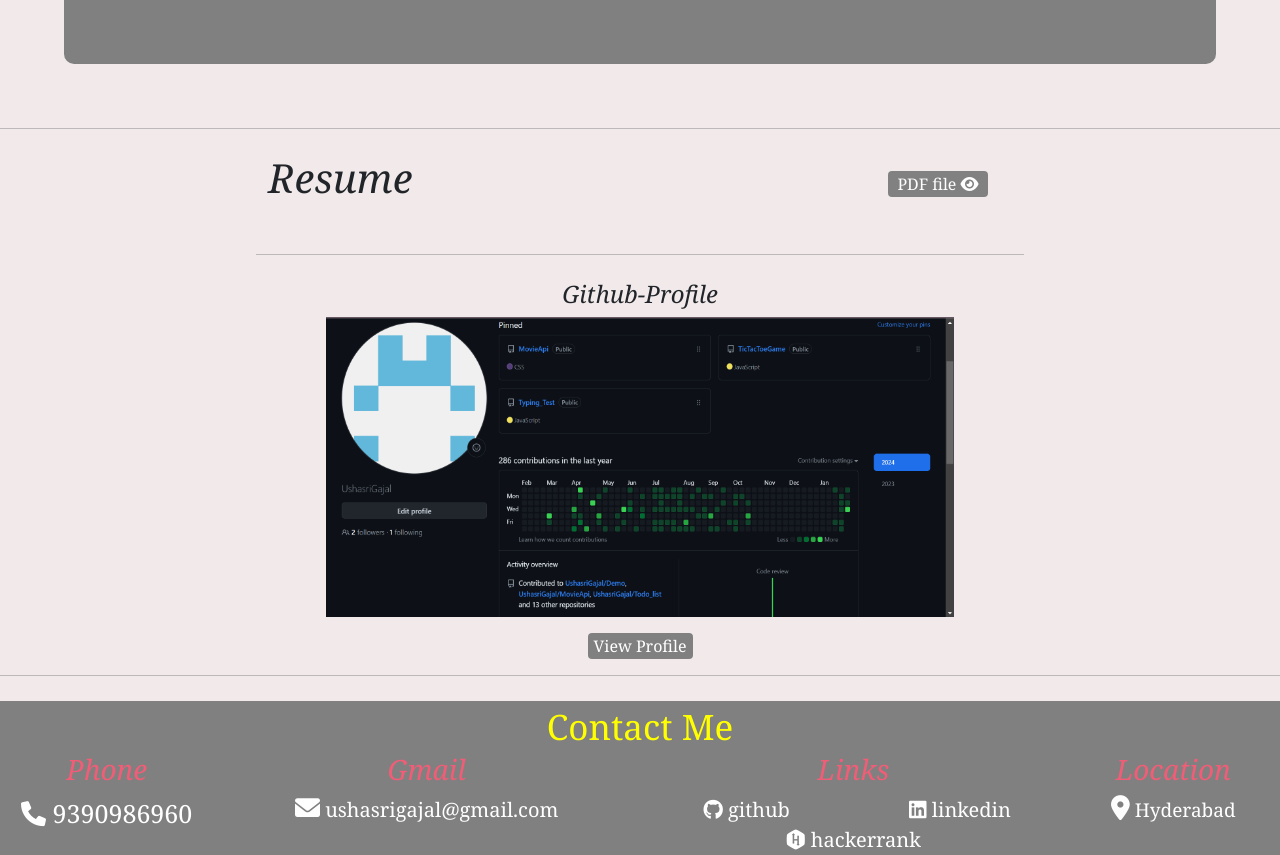
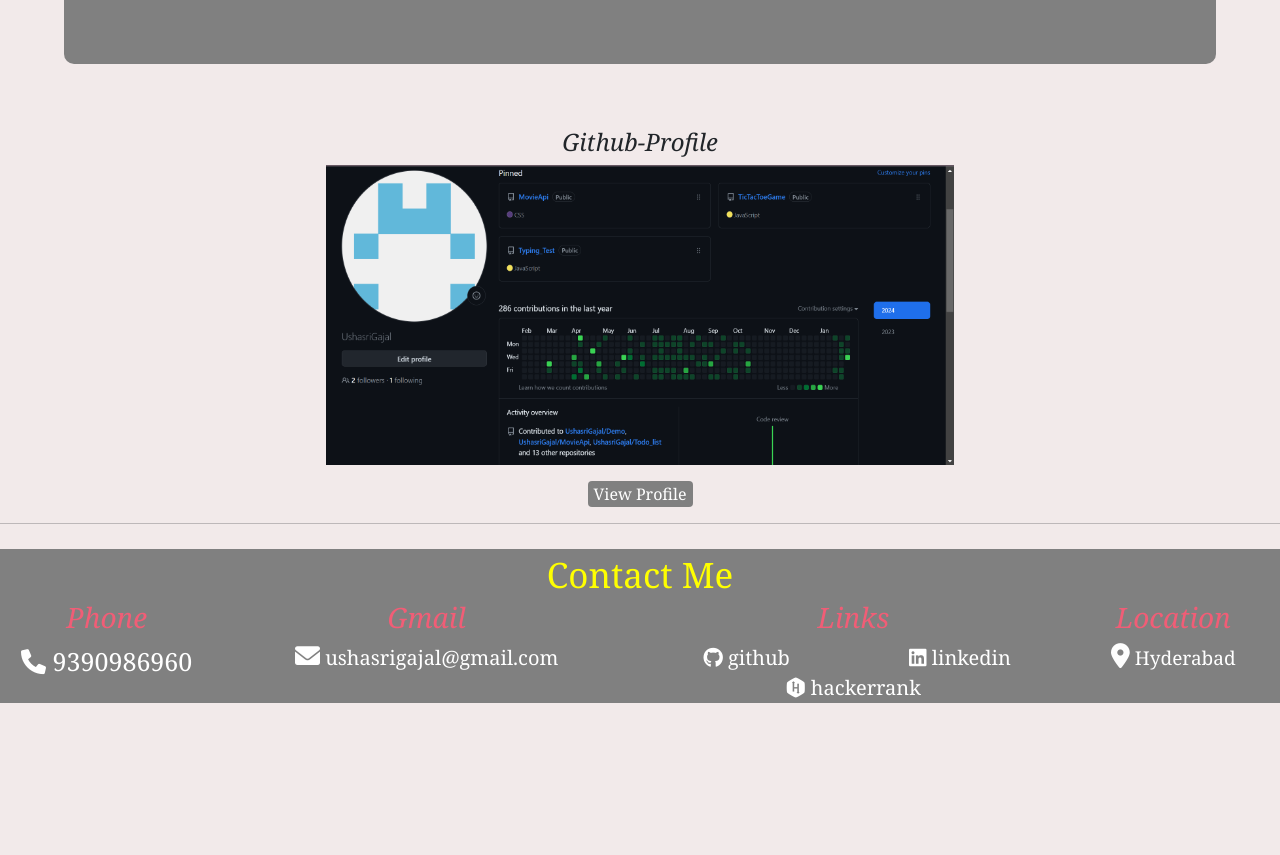
Before and after one commit to UshasriGajal/UshaProtfolio, a plain HTML site: page index.html in a window 1280 px wide. Shown: the part 1880-2735 px from the top of the page. After the commit the page ends 2583 px from the top, so only its background shows below. Drawn offline with nearby package versions, Linux system fonts and the light colour scheme; a small style sheet from the web is missing.

Commit message:
Update index.html

```diff
--- a/index.html
+++ b/index.html
@@ -45,7 +45,7 @@
                 <a class="nav-link" href="#skills">SKILLS</a>
               </li>
               <li class="nav-item">
-               <a class="nav-link" type="button" href="#Resume">RESUME</a>
+               <a href="https://drive.google.com/file/d/1mIMeLQOQsXjYGnT0vtTJfziaNPbUVmX4/view?usp=sharing" class="nav-link" type="button" href="#Resume">RESUME</a>
               </li>
               <li class="nav-item">
                 <a class="nav-link " type="button" onclick="Projects()" href="#Projects">PROJECTS</a>
@@ -272,26 +272,7 @@
 
         </div>
 
-        <div id="Resume"></div>
-        <div><hr></div>
-           <div class="row resume" id="Resume">
 
-            <div class="row resume-header">
-              <div class="col-6 pl-4">
-                <h1>Resume</h1>
-              </div>
-              <div class="pdf col-6">
-                <a class="fa-fade" href="https://drive.google.com/file/d/1mIMeLQOQsXjYGnT0vtTJfziaNPbUVmX4/view?usp=sharing"><button >PDF file <i class="fa-solid fa-eye"></i></button></a>
-              </div>
-            </div>
-            <hr>
-
-
-
-
-            <!-- <div><hr></div> -->
-
-          </div>
 
 
           <div class="row portfolios-div">
```
